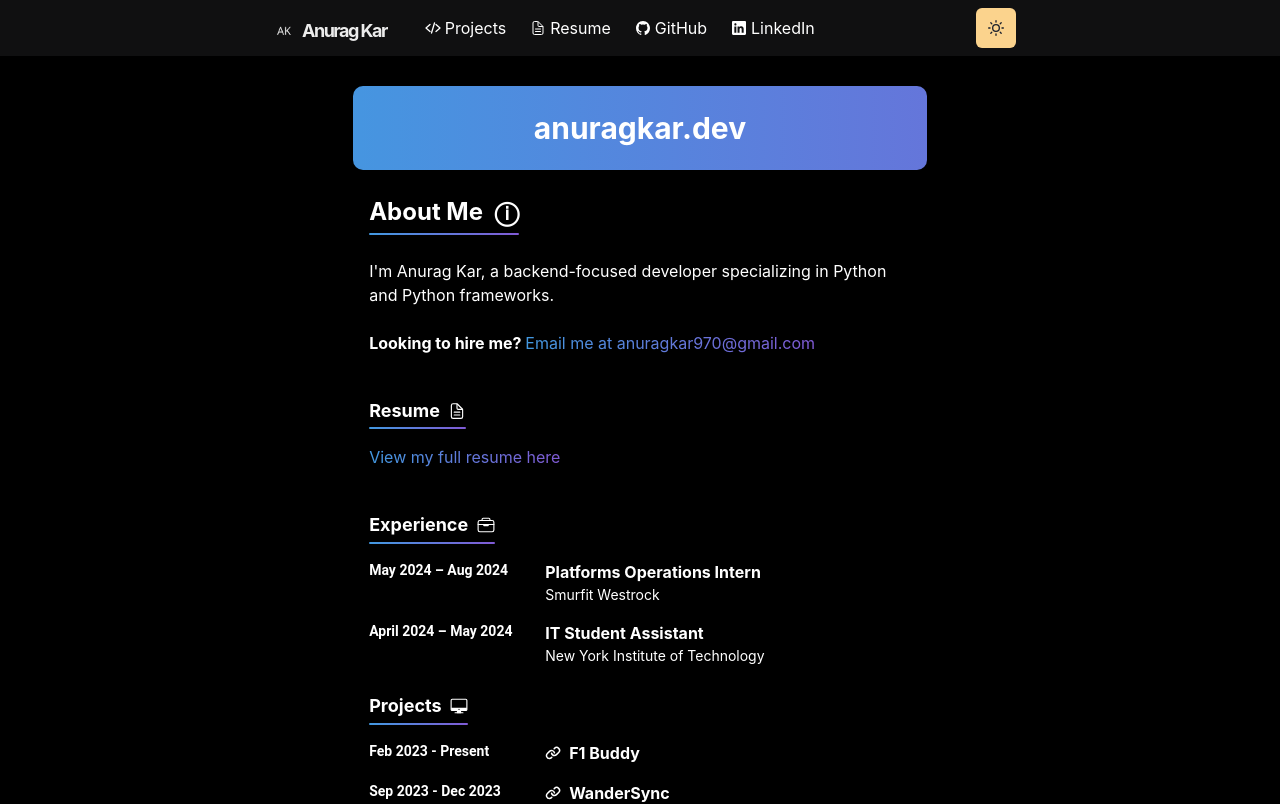
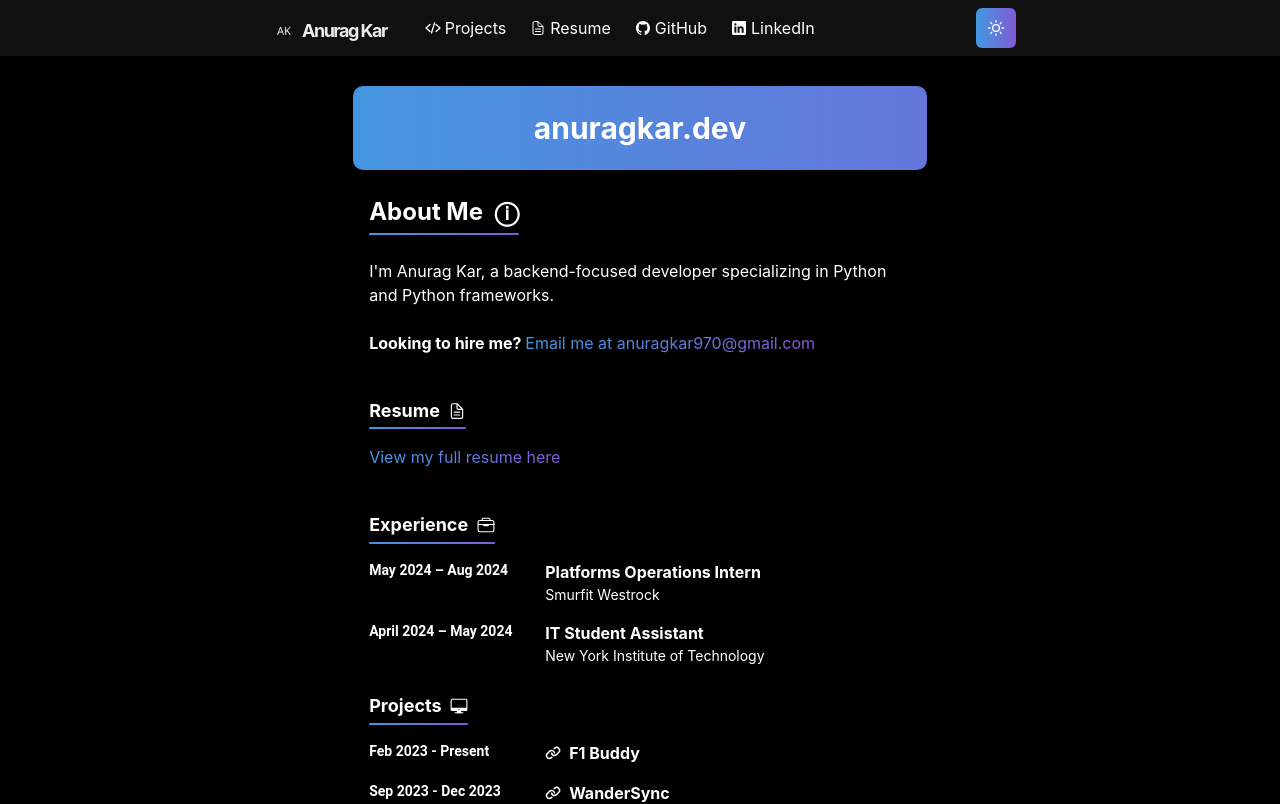
Before and after one commit to anuragkar-dev/anuragkar.dev, a Next.js app: page / in a window 1280 px wide. Shown: the top 804 px of the page. Built offline with nearby package versions, Linux system fonts and the light colour scheme.

Commit message:
change colors

```diff
--- a/components/theme-toggle-button.js
+++ b/components/theme-toggle-button.js
@@ -4,8 +4,10 @@ import { SunIcon, MoonIcon } from '@chakra-ui/icons'
 
 const ThemeToggleButton = () => {
     const { toggleColorMode } = useColorMode()
+    const gradientColors = 'linear(to-r, blue.400, purple.500)'; // Keeping your gradient colors
 
     return (
+
         <AnimatePresence mode="wait" initial={false}>
             <motion.div
                 style={{ display: 'inline-block' }}
@@ -17,9 +19,19 @@ const ThemeToggleButton = () => {
             >
                 <IconButton
                     aria-label="Toggle theme"
-                    colorScheme={useColorModeValue('blue', 'orange')}
+                    bgGradient={gradientColors}
+                    // colorScheme={useColorModeValue('blue', 'purple')}
+                    color="white"
                     icon={useColorModeValue(<MoonIcon />, <SunIcon />)}
                     onClick={toggleColorMode}
+                    transition="background 1s ease"  // Smooth transition for background change
+                    _hover={{
+                        bgGradient: 'linear(to-r, blue.500, purple.600)',  // Slightly different gradient for hover effect
+                        filter: 'brightness(1.25)',  // Smooth transition for background change on hover
+                    }}
+                    _focus={{
+                        bgGradient: gradientColors,  // Maintain the gradient on focus
+                    }}
                 ></IconButton>
             </motion.div>
         </AnimatePresence>
--- a/pages/index.js
+++ b/pages/index.js
@@ -67,7 +67,7 @@ const Page = () => {
                 p={6}
                 mb={3}
                 textAlign="center"
-                color={useColorModeValue('black', 'white')}
+                color={useColorModeValue('white', 'white')}
                 fontWeight="normal"
                 boxShadow="none"
             >
@@ -119,7 +119,7 @@ const Page = () => {
                                             transition="color 0.3s ease"
                                             _hover={{
                                                 textDecoration: 'underline',
-                                                filter: 'brightness(1.2)',
+                                                filter: 'brightness(1.25)',
                                             }}
                                         >
                                             Email me at anuragkar970@gmail.com
@@ -166,7 +166,7 @@ const Page = () => {
                                 transition="color 0.3s ease"
                                 _hover={{
                                     textDecoration: 'underline',
-                                    filter: 'brightness(1.2)',
+                                    filter: 'brightness(1.25)',
                                 }}
                             >
                                 View my full resume here
```
